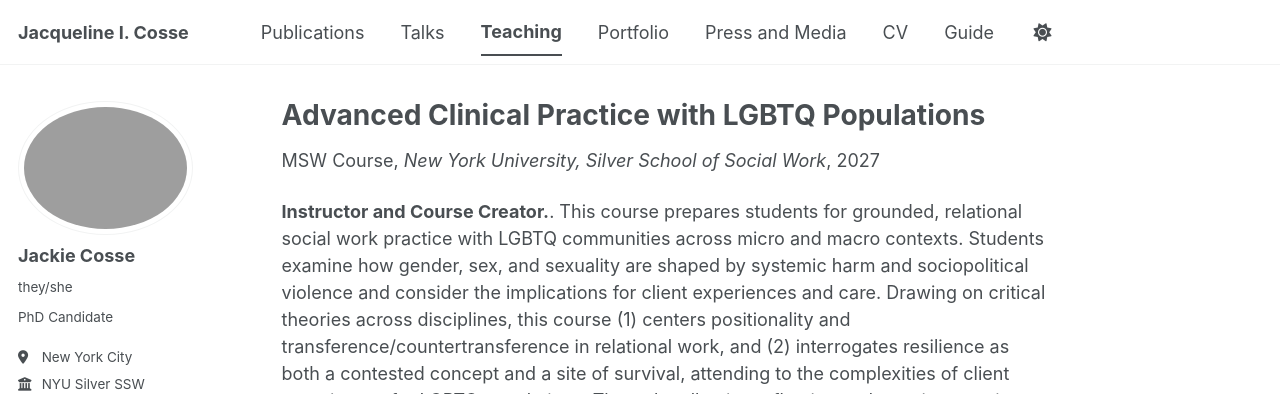
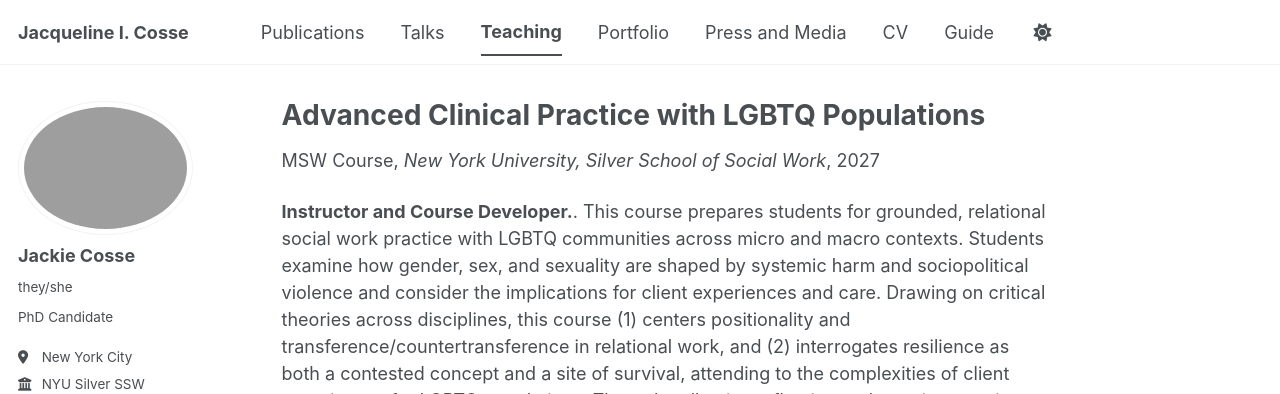
Before and after one commit to jackiecosse/jackiecosse.com, a Jekyll site: the page built from _teaching/2027-lgbtq-practice.md, in a window 1280 px wide and 1150 px high. Shown: the top 394 px of the window. Built offline with Jekyll 4.4.1, drawn with Linux system fonts in a browser that asks for light colours; a style sheet for code colours, icons or effects is not loaded.

Commit message:
Update 2027-lgbtq-practice.md

```diff
--- a/_teaching/2027-lgbtq-practice.md
+++ b/_teaching/2027-lgbtq-practice.md
@@ -8,7 +8,7 @@ venue: "New York University, Silver School of Social Work"
 date: 2027-01-01
 location: "New York, NY"
 ---
-<b>Instructor and Course Creator.</b>. This course prepares students for grounded, relational social work practice with LGBTQ communities across micro and macro contexts. Students examine how gender, sex, and sexuality are shaped by systemic harm and sociopolitical violence and consider the implications for client experiences and care. Drawing on critical theories across disciplines, this course (1) centers positionality and transference/countertransference in relational work, and (2) interrogates resilience as both a contested concept and a site of survival, attending to the complexities of client experiences for LGBTQ populations. Through collective reflection and creative practice, students develop approaches to clinical work that transform conditions of care within oppressive sociopolitical systems.
+<b>Instructor and Course Developer.</b>. This course prepares students for grounded, relational social work practice with LGBTQ communities across micro and macro contexts. Students examine how gender, sex, and sexuality are shaped by systemic harm and sociopolitical violence and consider the implications for client experiences and care. Drawing on critical theories across disciplines, this course (1) centers positionality and transference/countertransference in relational work, and (2) interrogates resilience as both a contested concept and a site of survival, attending to the complexities of client experiences for LGBTQ populations. Through collective reflection and creative practice, students develop approaches to clinical work that transform conditions of care within oppressive sociopolitical systems.
 
 Heading 1
 ======
```
